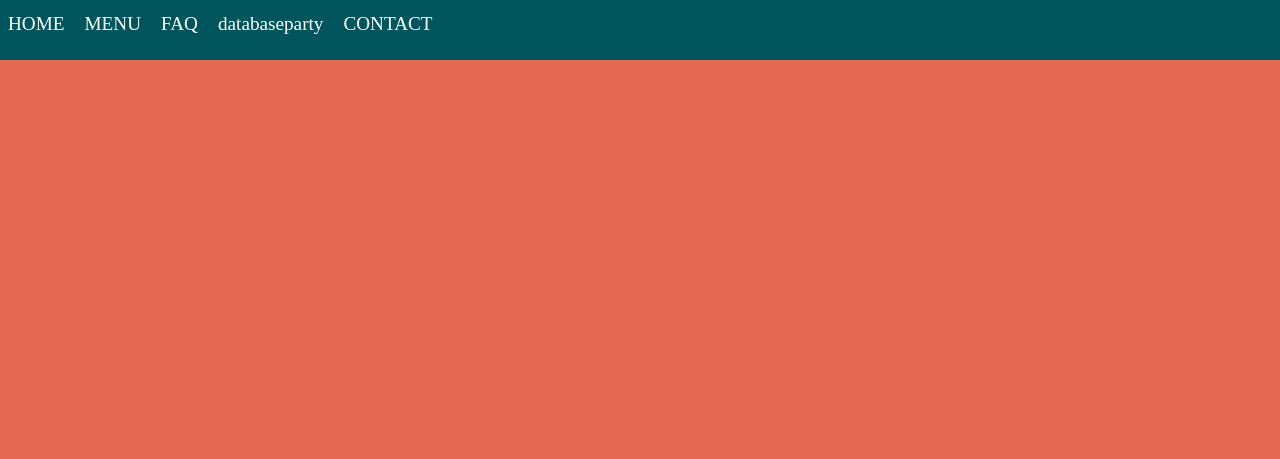
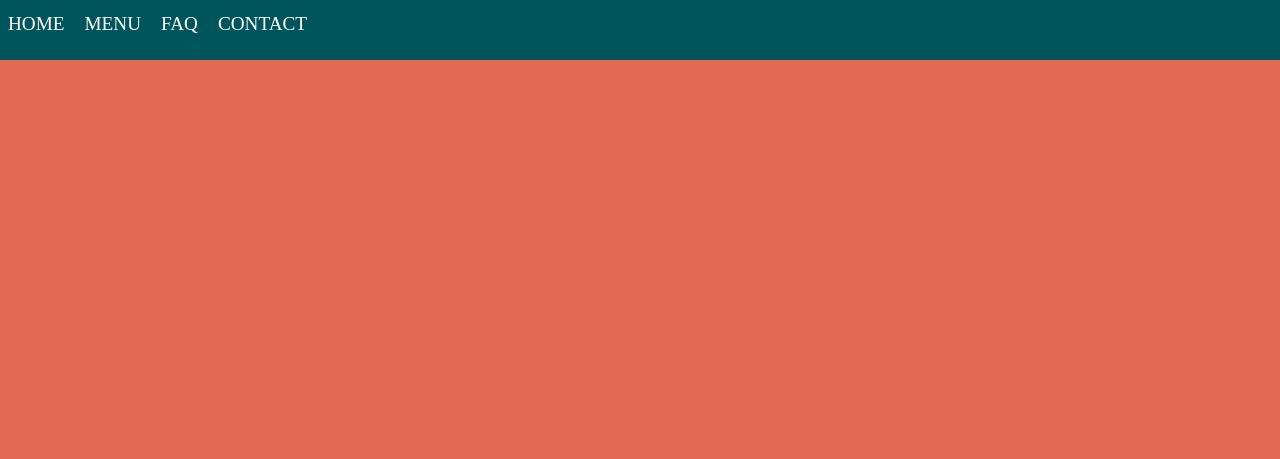
Before and after one commit to JorisLousberg/room8, a PHP site: page / in a window 1280 px wide. Shown: the top 459 px of the page. Run offline with PHP 8.4, Linux system fonts and the light colour scheme.

Commit message:
new method for nav bar (left side)
changed:

the menu buttons are now in a include file wich makes changing the layout easier.

relocated connection.inc.php to includes folder

```diff
--- /dev/null
+++ b/includes/nav.inc.php
@@ -0,0 +1,7 @@
+<nav>
+    <div class="NAVcontainer">
+        <div class="menuknop"><a href="index.php" class="menuknopp">HOME</a></div>
+        <div class="menuknop"><a href="menu.php" class="menuknopp">MENU</a></div>
+        <div class="menuknop"><a href="faq.php" class="menuknopp">FAQ</a></div>
+        <div class="menuknop"><a href="contact.php" class="menuknopp">CONTACT</a></div>
+        </nav></div>
--- a/index.php
+++ b/index.php
@@ -7,15 +7,10 @@
     <title>homepage</title>
 </head>
 <body>
-    <div class="top">
+<div class="top">
         <div class="upper_left">
-        <nav>
-            <div class="NAVcontainer">
-                <div class="menuknop"><a href="index.php" class="menuknopp">HOME</a></div>
-                <div class="menuknop"><a href="menu.php" class="menuknopp">MENU</a></div>
-                <div class="menuknop"><a href="faq.php" class="menuknopp">FAQ</a></div>
-                <div class="menuknop"><a href="faq.php" class="menuknopp">databaseparty</a></div>
-                <div class="menuknop"><a href="contact.php" class="menuknopp">CONTACT</a></div></nav></div></div>
+            <?php include_once 'includes/nav.inc.php'; ?>
+        </div>
         <div class="upper_right"></div>
     </div>
 
```
Also changed, not shown: FAQ.php (+2 -6 lines), contact.php (+2 -6 lines), menu.php (+3 -7 lines), includes/connection.inc.php (renamed from connection.inc.php).
